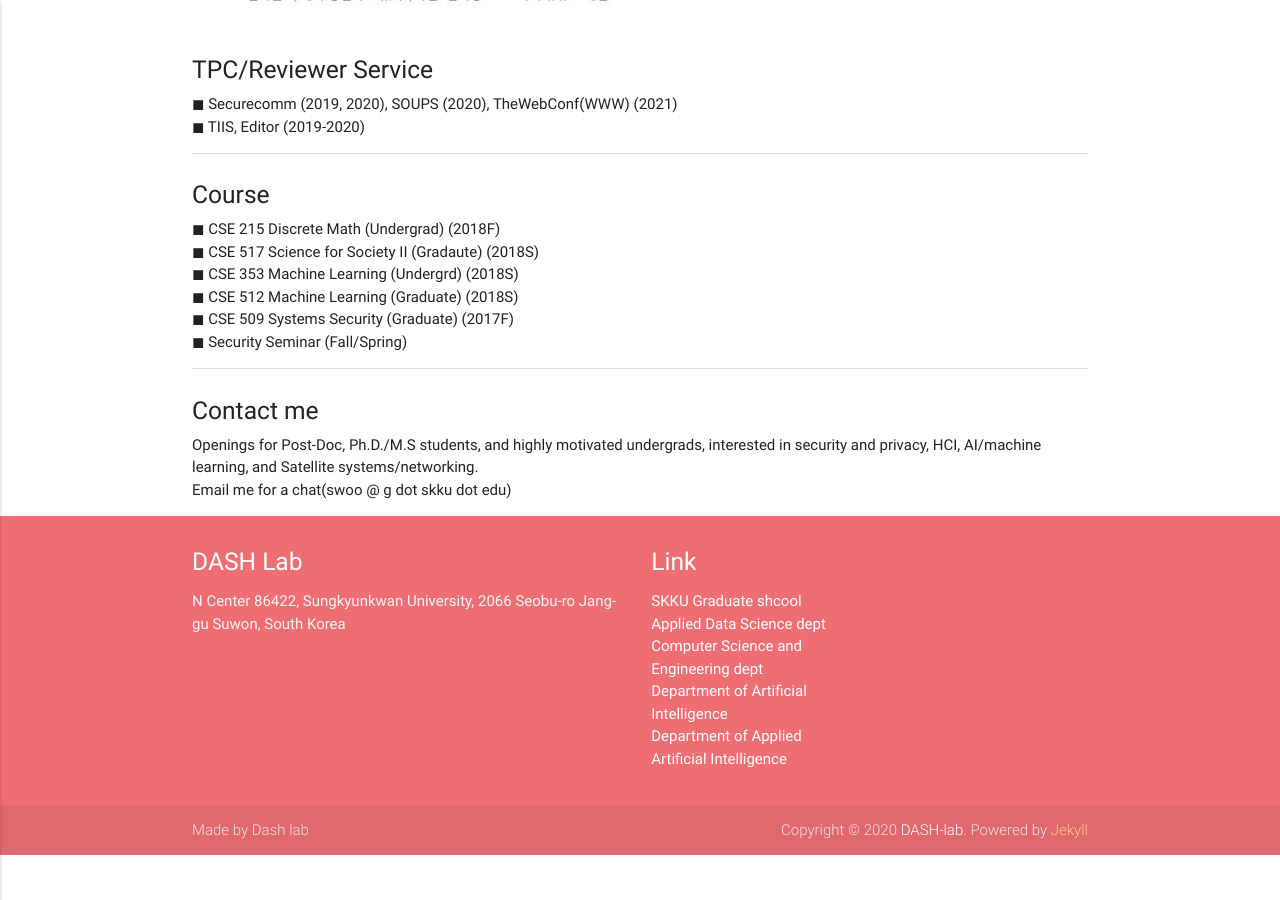
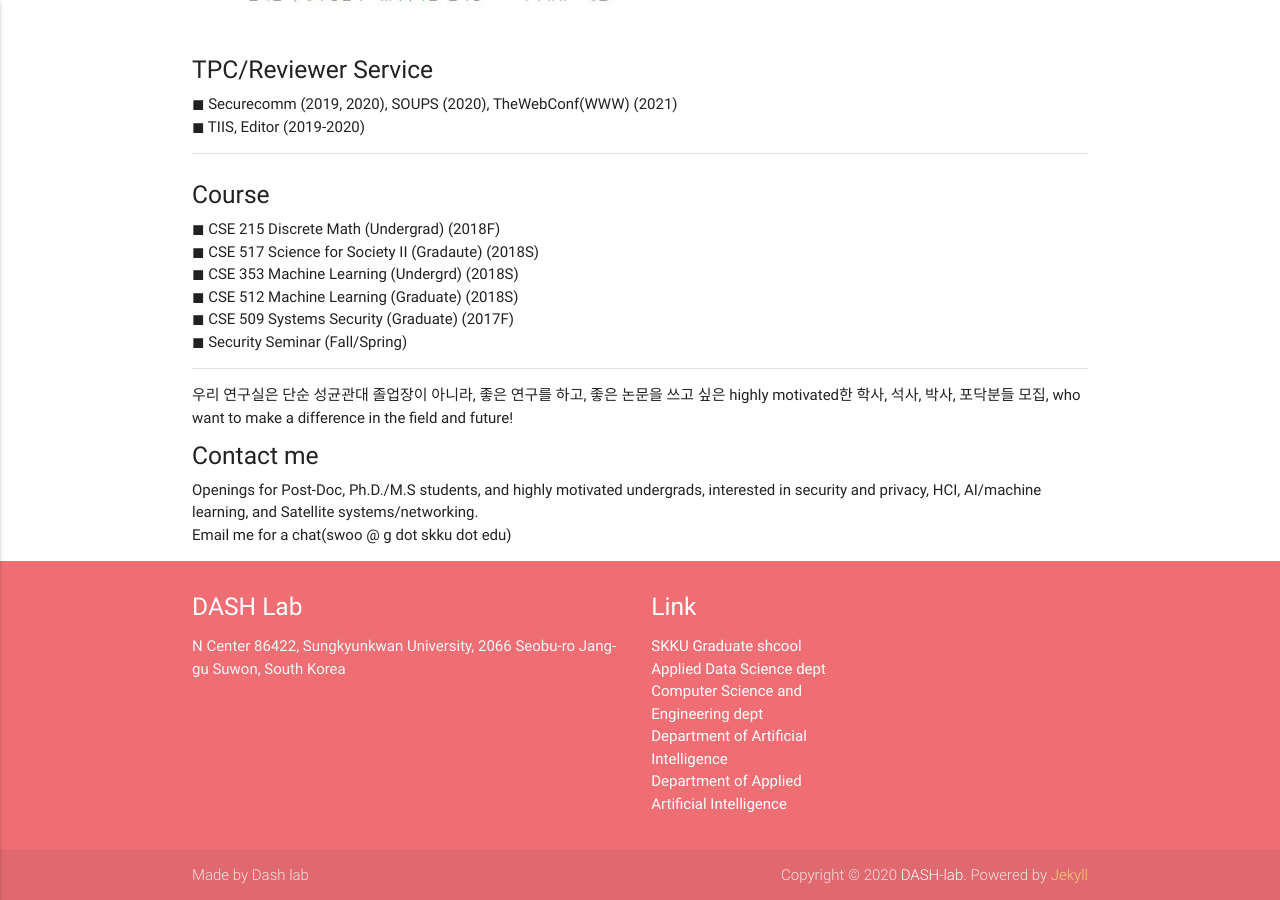
Before and after one commit to Yurim990507/DASH-Lab.github.io, a Jekyll site: the page built from example1.md, in a window 1280 px wide and 900 px high, scrolled down 1183 px. Built offline with Jekyll 4.4.1, drawn with Linux system fonts in a browser that asks for light colours; before the commit the page ends 2038 px from its top, so only the background shows below that.

Commit message:
Update example1.md

```diff
--- a/example1.md
+++ b/example1.md
@@ -59,7 +59,9 @@ permalink: /About/
 <div class="divider"></div>
 
 <div class="section">
-    <h5>Contact me</h5>
+우리 연구실은 단순 성균관대 졸업장이 아니라, 좋은 연구를 하고, 좋은 논문을 쓰고 싶은 highly motivated한 학사, 석사, 박사, 포닥분들 모집, who want to make a difference in the field and future!
+
+<h5>Contact me</h5>
         Openings for Post-Doc, Ph.D./M.S students, and highly motivated undergrads, interested in security and privacy, HCI, AI/machine learning, and Satellite systems/networking.<br>
         Email me for a chat(swoo @ g dot skku dot edu)
 </div>
```
